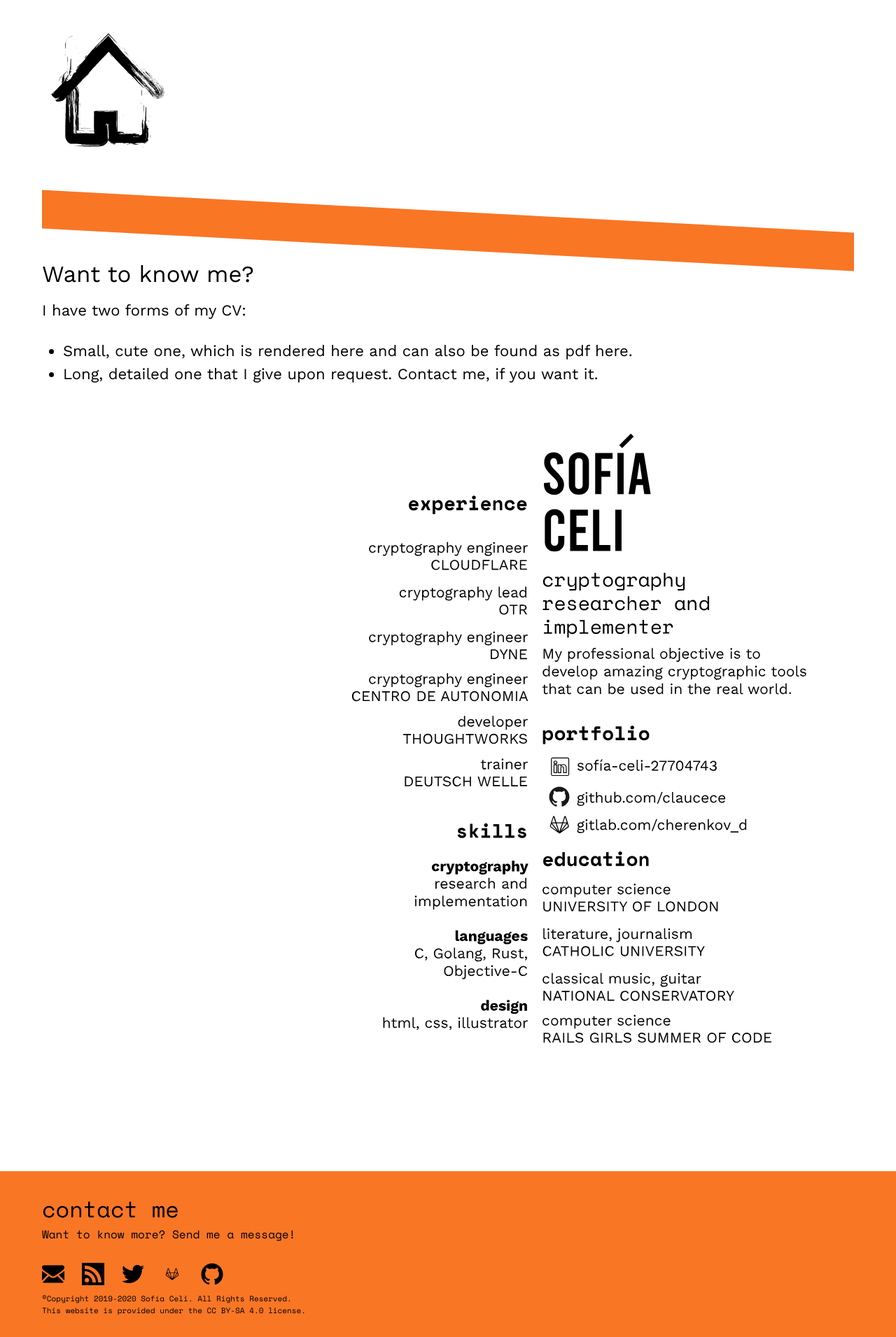
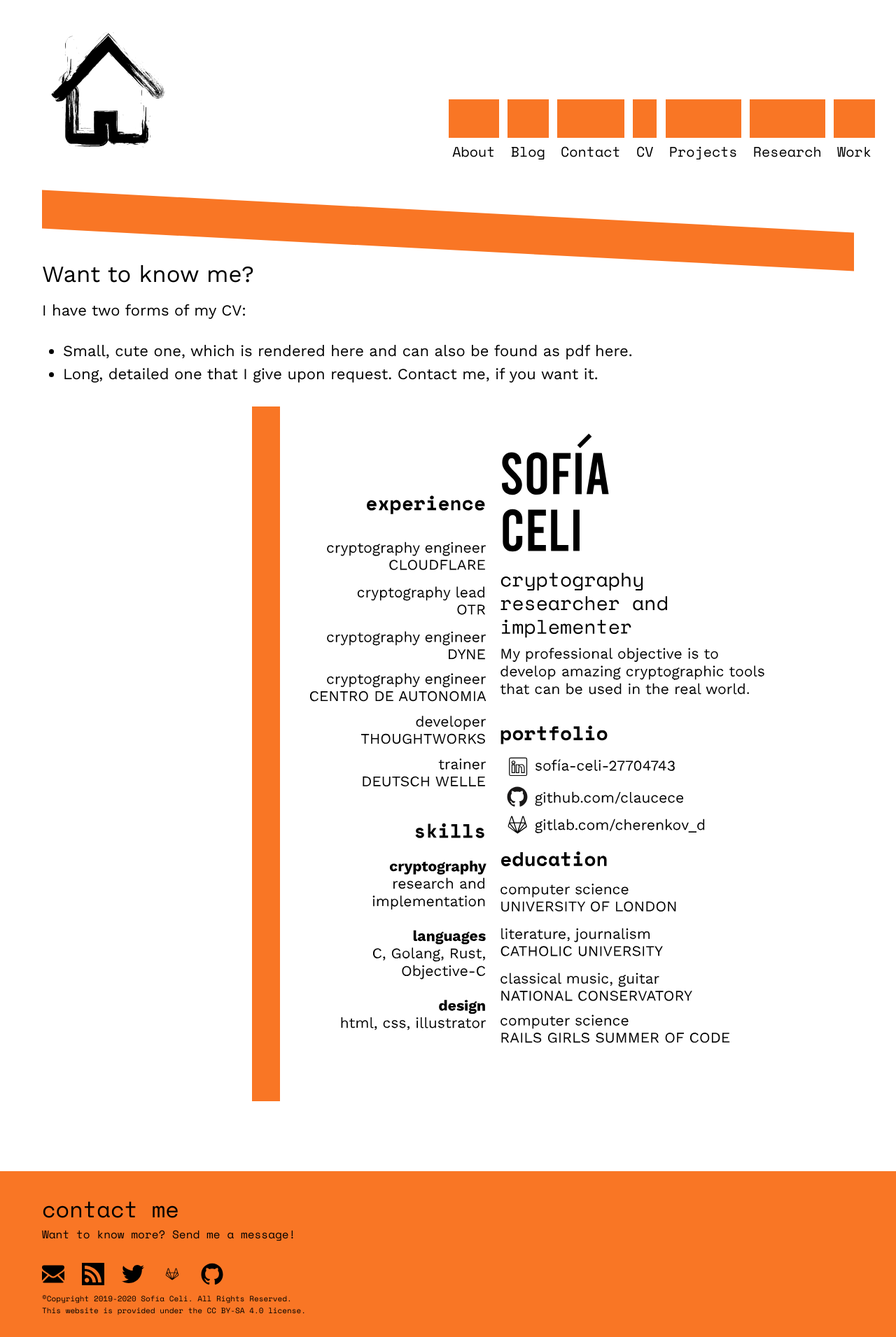
Before and after one commit to claucece/claucece.github.io, a Jekyll site: the page built from cv.html, in a window 1280 px wide. Shown: the whole page at 70% size. Built offline with Jekyll 4.4.1, drawn with Linux system fonts in a browser that asks for light colours.

Commit message:
Add a menu and design changes

```diff
--- a/_includes/header.html
+++ b/_includes/header.html
@@ -6,6 +6,17 @@
               <img src="/images/home.svg" class="inside-svg" alt="OTR logo" />
             </span>
         </a>
+
+      <div class="menu">
+        {% if page.layout == "page" %}
+          {% for page in site.pages %}
+            {% if page.tags == "menu" %}
+              <a class="menu-link" href="{{ page.url | prepend: site.baseurl }}" >{{ page.title }}</a>
+            {% endif %}
+          {% endfor %}
+        {% endif %}
+      </div>
+
     </div>
 
 </header>
--- a/_sass/_layout.scss
+++ b/_sass/_layout.scss
@@ -28,6 +28,24 @@
         @include media-query($on-palm) {
             display: inline;
         }
+    }
+}
+
+
+.menu {
+    clear: both;
+    float: right;
+    margin-top: -50px;
+    font-size: 20px;
+}
+
+.menu-link {
+    background-color: white;
+    border-top: 55px solid $strong-orange-color;
+
+    &,
+    &:visited {
+        color: $black-color;
     }
 }
 
@@ -283,6 +301,7 @@
 
 .cv {
     margin-top: -20px;
-    margin-left: 400px;
+    margin-left: 300px;
     width: 60%;
+    border-left: 40px solid $strong-orange-color;
 }
```
